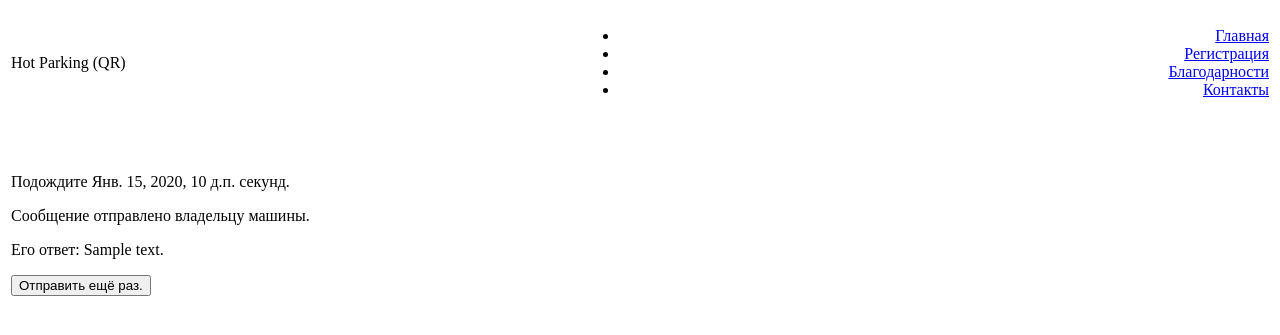
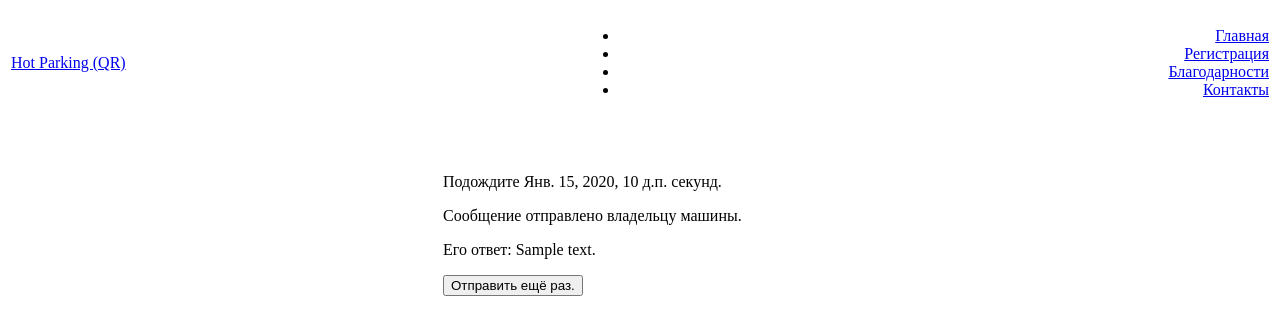
Before and after one commit to Alexander-Minyushkin/hpqr, a Django app: template templates/connection.html in a window 1280 px wide. Shown: the top 335 px of the page. Run offline with Django 3.2, Linux system fonts and the light colour scheme; the template is opened without the code that fills it: most values are stand-ins (such as "Sample title", 1, 10 or a date in 2020); parts of the project's set-up code (start-up, migrations or seed data) failed here and were passed over; some libraries are stand-ins or nearby versions.

Commit message:
Home link added, button style changed

```diff
--- a/templates/base.html
+++ b/templates/base.html
@@ -46,7 +46,7 @@
       <div class="mui-container">
         <table width="100%">
           <tbody><tr class="mui--appbar-height">
-            <td class="mui--text-title">Hot Parking (QR)</td>
+            <td class="mui--text-title"><a href="/">Hot Parking (QR)</a></td>
             <td align="right">
               <ul class="mui-list--inline mui--text-body2">
                 <li><a href="/">Главная</a></li>
--- a/templates/connection.html
+++ b/templates/connection.html
@@ -2,6 +2,7 @@
 
 {% block content %}
 
+<center>
 <table width="400">
 <td>
 
@@ -11,9 +12,10 @@
 
     <p class="lead"> Его ответ: {{reply_message}}</p>
 
-    <button onclick="myFunction()" id="button" class="mui-btn">Отправить ещё раз.</button>
+    <button onclick="myFunction()" id="button" class="mui-btn mui-btn--raised">Отправить ещё раз.</button>
 </td>
 </table>
+</center>
 
 
 <script>
```
